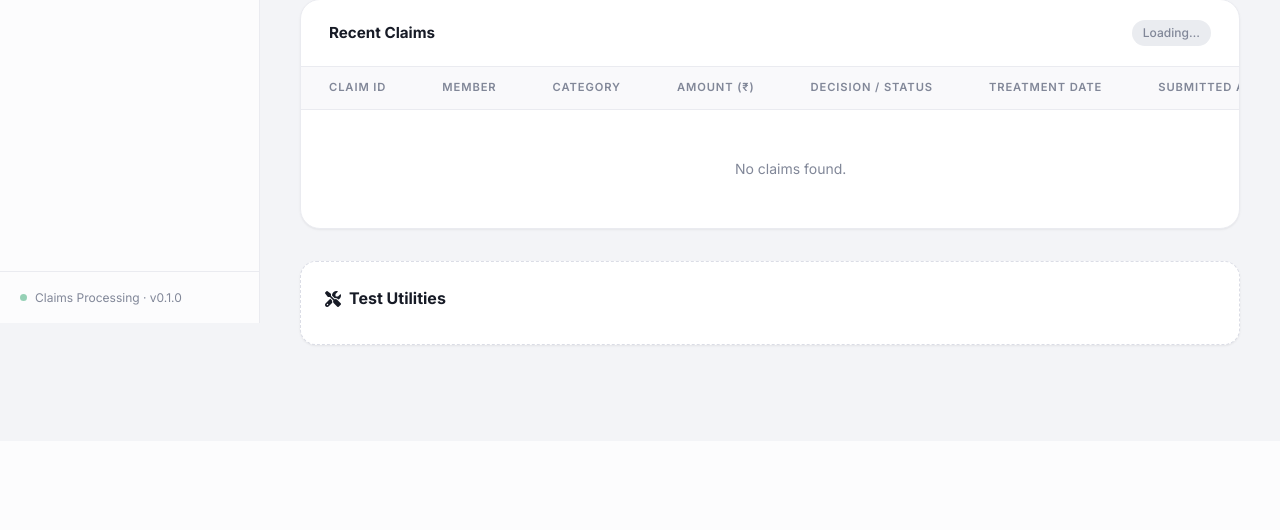
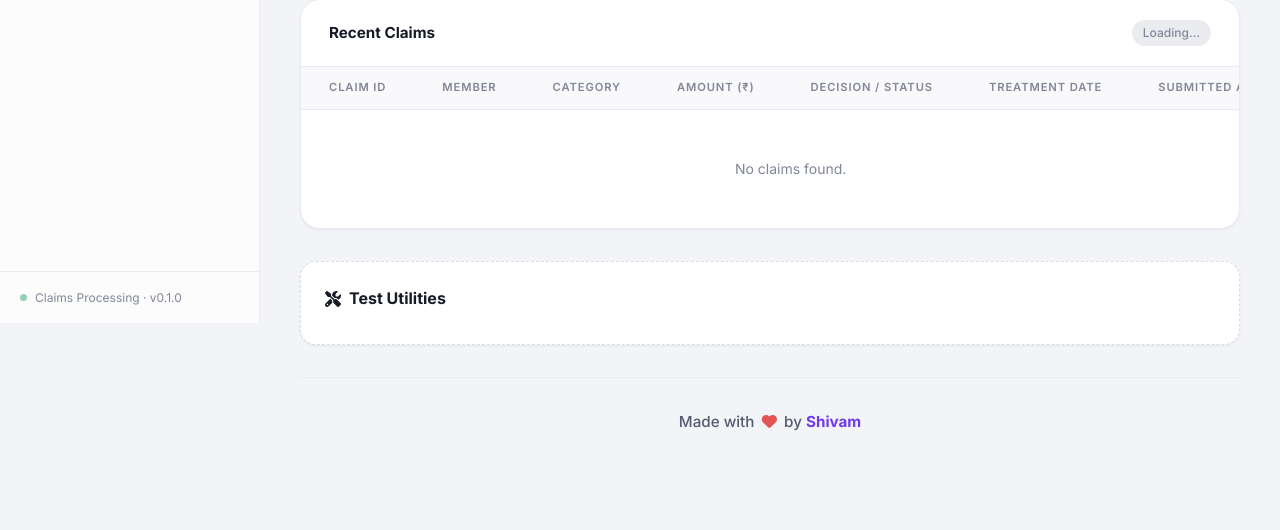
Before and after one commit to sbhagwani97/plum-hq-project, a FastAPI app: page / in a window 1280 px wide. Shown: the part 477-1007 px from the top of the page. Before the commit the page ends 824 px from the top, so only its background shows below. Run offline with FastAPI, Linux system fonts and the light colour scheme; data that the repository does not hold is empty.

Commit message:
minor touches

```diff
--- a/frontend/static/css/index.css
+++ b/frontend/static/css/index.css
@@ -183,6 +183,7 @@ a:hover { opacity: 0.8; }
 .sidebar-nav {
   padding: 0.5rem 0.75rem;
   flex: 1;
+  overflow-y: auto;
 }
 
 .sidebar-nav-label {
@@ -233,6 +234,7 @@ a:hover { opacity: 0.8; }
 .sidebar-footer {
   padding: 1rem 1.25rem;
   border-top: 1px solid var(--border-subtle);
+  flex-shrink: 0;
 }
 
 .sidebar-status {
@@ -1118,3 +1120,4 @@ a:hover { opacity: 0.8; }
 .navbar {
   display: none;
 }
+@media (max-width: 960px) { .sidebar { transform: translateX(-100%); } .sidebar.open { transform: translateX(0); } .sidebar-toggle { display: flex; } .sidebar-overlay.active { display: block; } .main-content { margin-left: 0; } .page { padding: 4.5rem 1.5rem 2rem; } .submit-layout .page { padding-top: 4.5rem; } } @media (max-width: 640px) { .stats-grid { grid-template-columns: 1fr 1fr; } }
--- a/frontend/templates/index.html
+++ b/frontend/templates/index.html
@@ -190,6 +190,12 @@
         </section>
       </details>
 
+      <footer style="text-align: center; padding: 2rem 0; margin-top: 2rem; border-top: 1px solid var(--border-subtle);">
+        <div style="font-size: 0.95rem; color: var(--text-secondary); font-weight: 500;">
+          Made with <i class="fa-solid fa-heart" style="color: #e25555; margin: 0 0.2rem;"></i> by <a href="https://www.linkedin.com/in/sbhagwani/" target="_blank" rel="noopener noreferrer" style="color: var(--accent-primary); font-weight: 700; text-decoration: none;">Shivam</a>
+        </div>
+      </footer>
+
     </main>
   </div>
 
```
